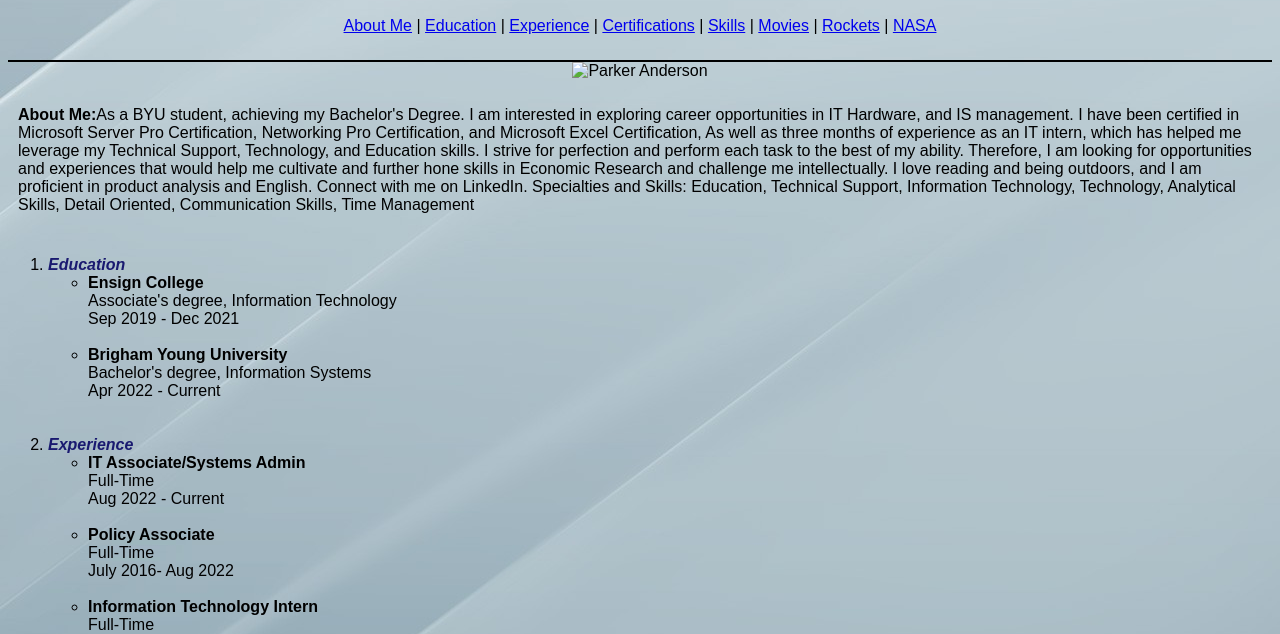
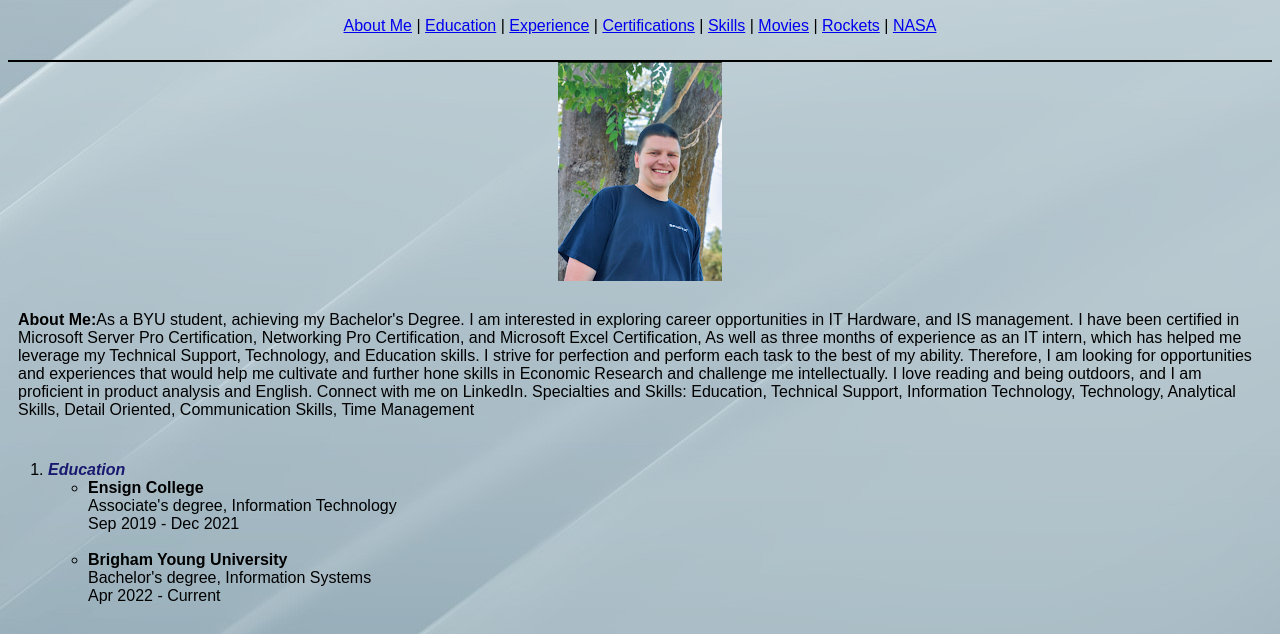
Before and after one commit to GloriousBlackOps/IS201Final, a plain HTML site: page resume/resume.html in a window 1280 px wide. Shown: the part 111-745 px from the top of the page. Drawn offline with Linux system fonts and the light colour scheme; the site is published under a folder, as on GitHub Pages, so addresses that start at the root find nothing.

Commit message:
Update resume.html

```diff
--- a/resume/resume.html
+++ b/resume/resume.html
@@ -26,7 +26,7 @@
         </p>
     </div>
 
-    <center><img src="/assets/img/Parker.jpg" alt="Parker Anderson"></center>
+    <center><img src="../assets/img/Parker.jpg" alt="Parker Anderson"></center>
 
     <div class=" main" id="about">
         <p>
```
